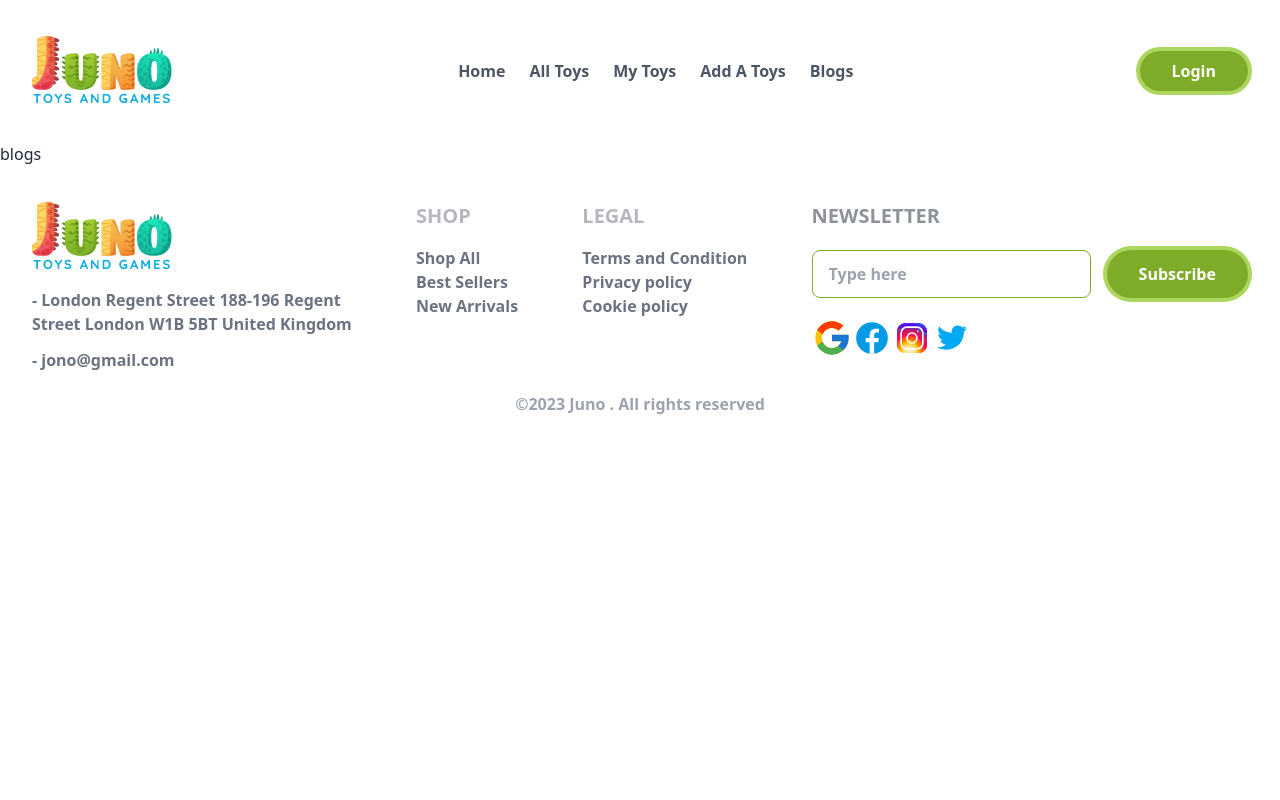
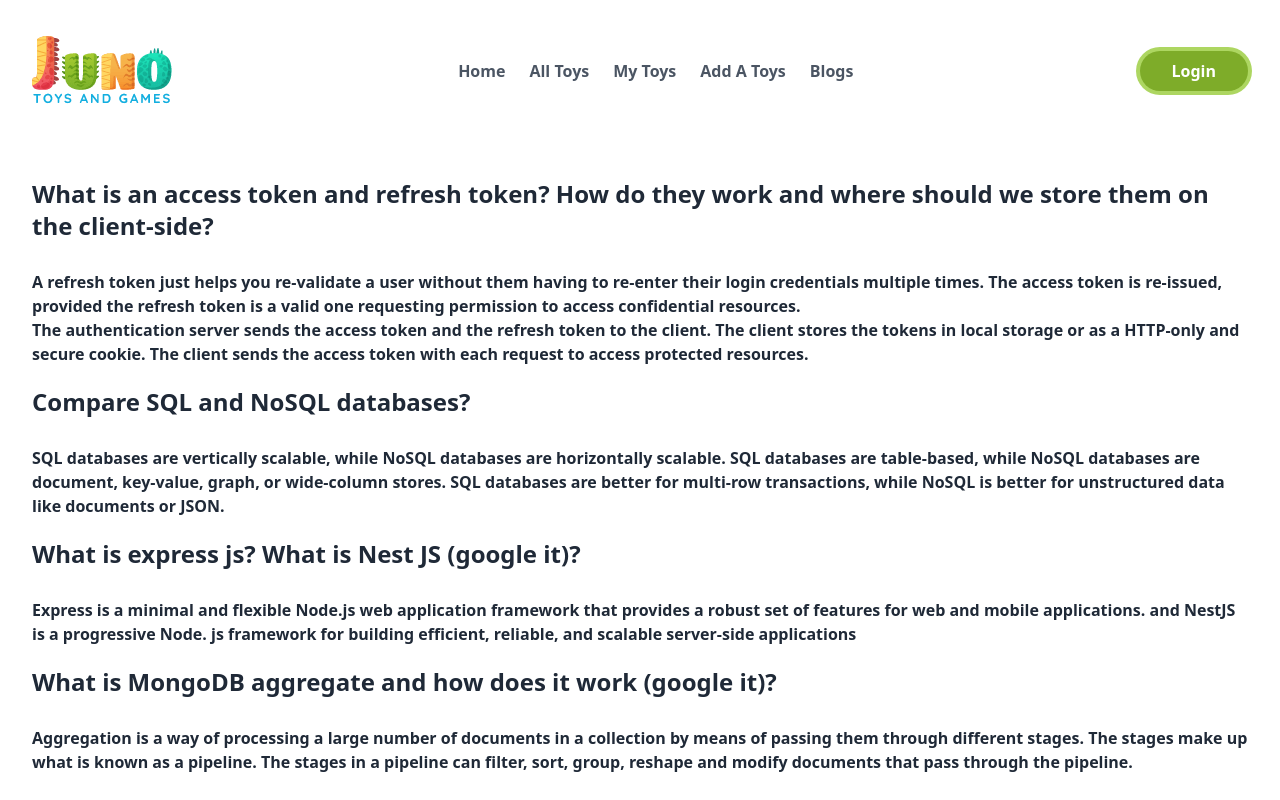
Before and after one commit to maruf-hasann/juno-toy-shop, a React (Vite) app: page /blogs in a window 1280 px wide. Shown: the top 800 px of the page. Built offline with nearby package versions, Linux system fonts and the light colour scheme; no server answers.

Commit message:
blog page create

```diff
--- a/src/Pages/Blogs/Blogs.jsx
+++ b/src/Pages/Blogs/Blogs.jsx
@@ -4,9 +4,59 @@ import useTitle from '../../CustomHook/useTitle';
 const Blogs = () => {
     useTitle('Blogs')
     return (
+      <div className="my_container space-y-5">
         <div>
-            <h1>blogs</h1>
+          <h3 className="font-semibold text-2xl mb-7">
+            What is an access token and refresh token? How do they work and
+            where should we store them on the client-side?
+          </h3>
+          <p className="font-semibold font-gray-500">
+            A refresh token just helps you re-validate a user without them
+            having to re-enter their login credentials multiple times. The
+            access token is re-issued, provided the refresh token is a valid one
+            requesting permission to access confidential resources.<br></br> The
+            authentication server sends the access token and the refresh token
+            to the client. The client stores the tokens in local storage or as a
+            HTTP-only and secure cookie. The client sends the access token with
+            each request to access protected resources.
+          </p>
         </div>
+        <div>
+          <h3 className="font-semibold text-2xl mb-7">
+            Compare SQL and NoSQL databases?
+          </h3>
+          <p className="font-semibold font-gray-500">
+            SQL databases are vertically scalable, while NoSQL databases are
+            horizontally scalable. SQL databases are table-based, while NoSQL
+            databases are document, key-value, graph, or wide-column stores. SQL
+            databases are better for multi-row transactions, while NoSQL is
+            better for unstructured data like documents or JSON.
+          </p>
+        </div>
+        <div>
+          <h3 className="font-semibold text-2xl mb-7">
+            What is express js? What is Nest JS (google it)?
+          </h3>
+          <p className="font-semibold font-gray-500">
+            Express is a minimal and flexible Node.js web application framework
+            that provides a robust set of features for web and mobile
+            applications. and NestJS is a progressive Node. js framework for
+            building efficient, reliable, and scalable server-side applications
+          </p>
+        </div>{" "}
+        <div>
+          <h3 className="font-semibold text-2xl mb-7">
+            What is MongoDB aggregate and how does it work (google it)?
+          </h3>
+          <p className="font-semibold font-gray-500">
+            Aggregation is a way of processing a large number of documents in a
+            collection by means of passing them through different stages. The
+            stages make up what is known as a pipeline. The stages in a pipeline
+            can filter, sort, group, reshape and modify documents that pass
+            through the pipeline.
+          </p>
+        </div>
+      </div>
     );
 };
 
```
